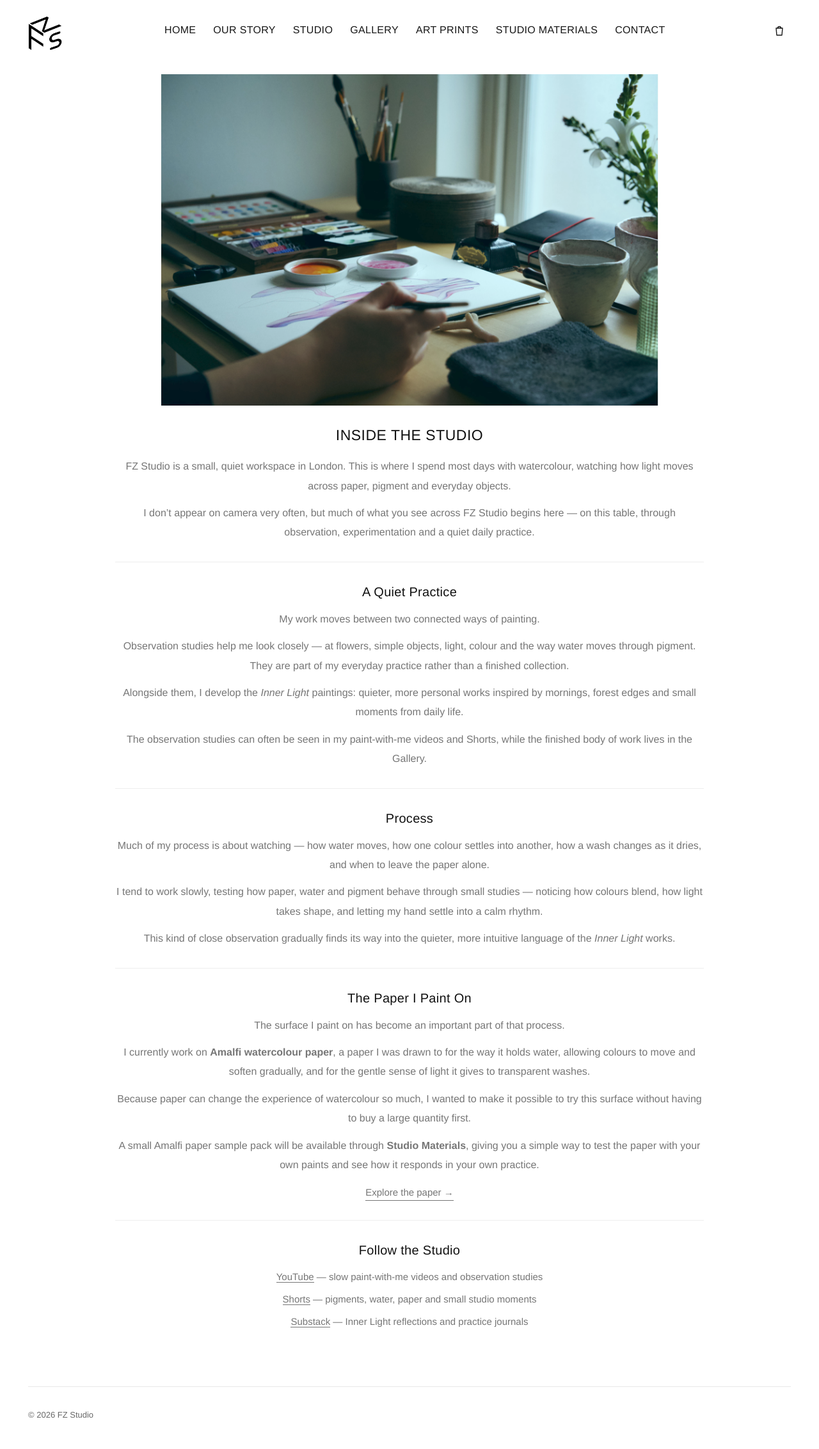
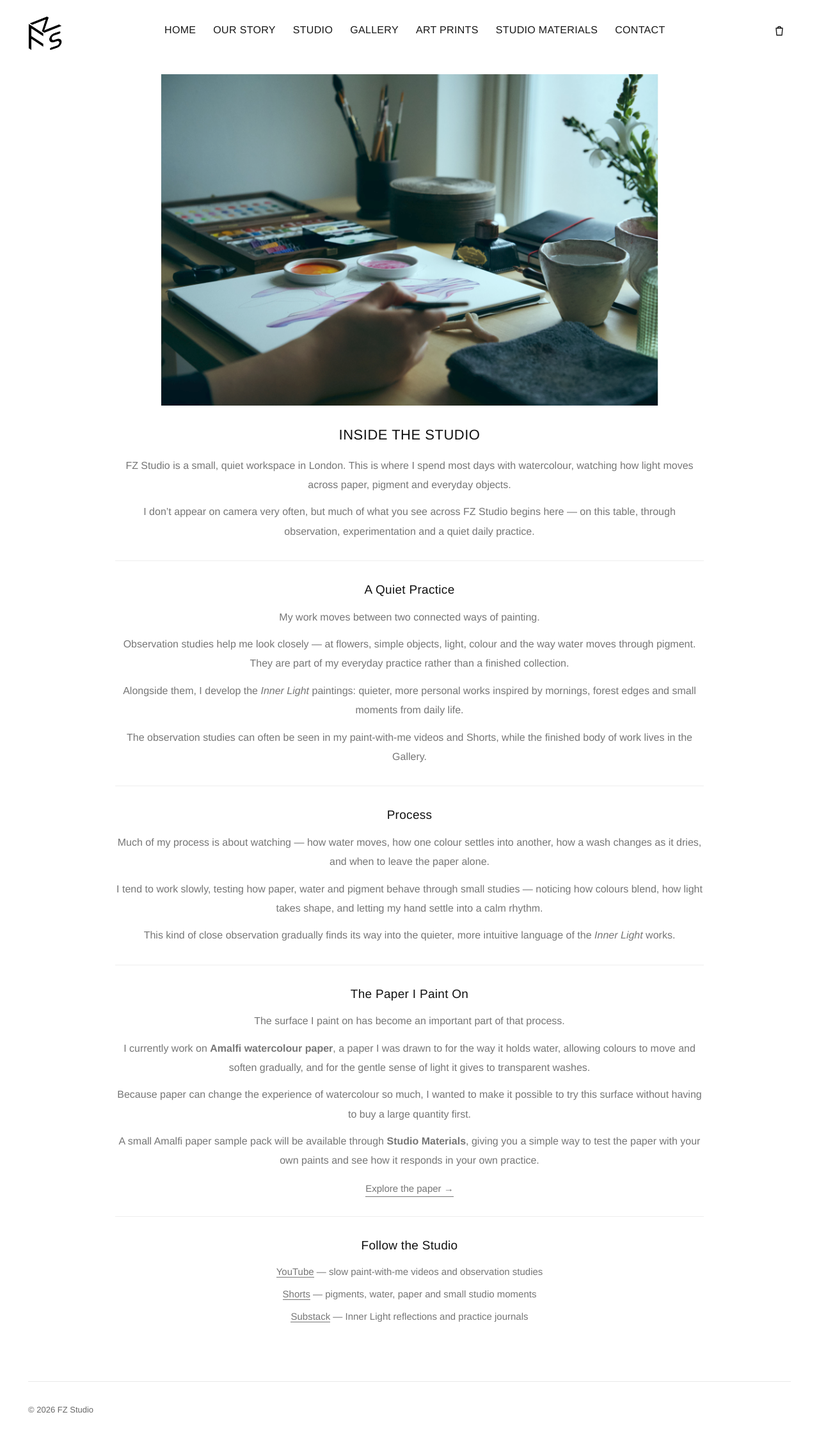
Before and after one commit to Leondecoding/fz-studio-v2, a Jekyll site: the page built from studio.html, in a window 1280 px wide. Shown: the whole page at 64% size. Built offline with Jekyll 4.4.1, drawn with Linux system fonts in a browser that asks for light colours.

Commit message:
revision

```diff
--- a/our-story.html
+++ b/our-story.html
@@ -62,7 +62,7 @@ permalink: /our-story/
   /* Section hierarchy */
   #our-story-page .story-section h2 {
     margin: 0 0 12px;
-    font-size: 24px;
+    font-size: 22px;
     font-weight: 400;
     line-height: 1.3;
     color: #1f1f1f;
--- a/studio.html
+++ b/studio.html
@@ -24,7 +24,7 @@ permalink: /studio/
 
   #studio-page h1 {
     margin: 24px 0 16px;
-    font-size: 23px;
+    font-size: 22px;
     font-weight: 400;
     text-transform: none;
     text-align: center;
@@ -34,7 +34,7 @@ permalink: /studio/
 
   #studio-page h2 {
     margin: 28px 0 12px;
-    font-size: 20px;
+    font-size: 19px;
     font-weight: 400;
     text-align: center;
     letter-spacing: 0.3px;
```
